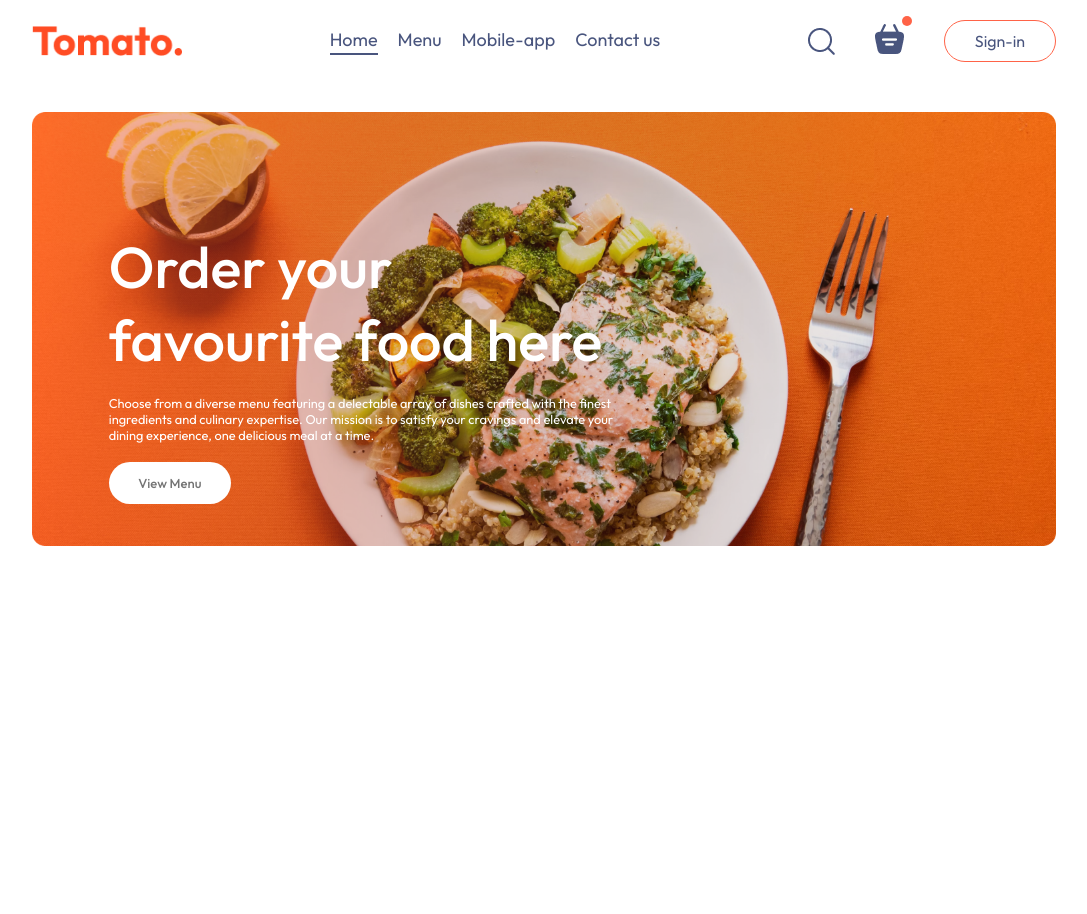
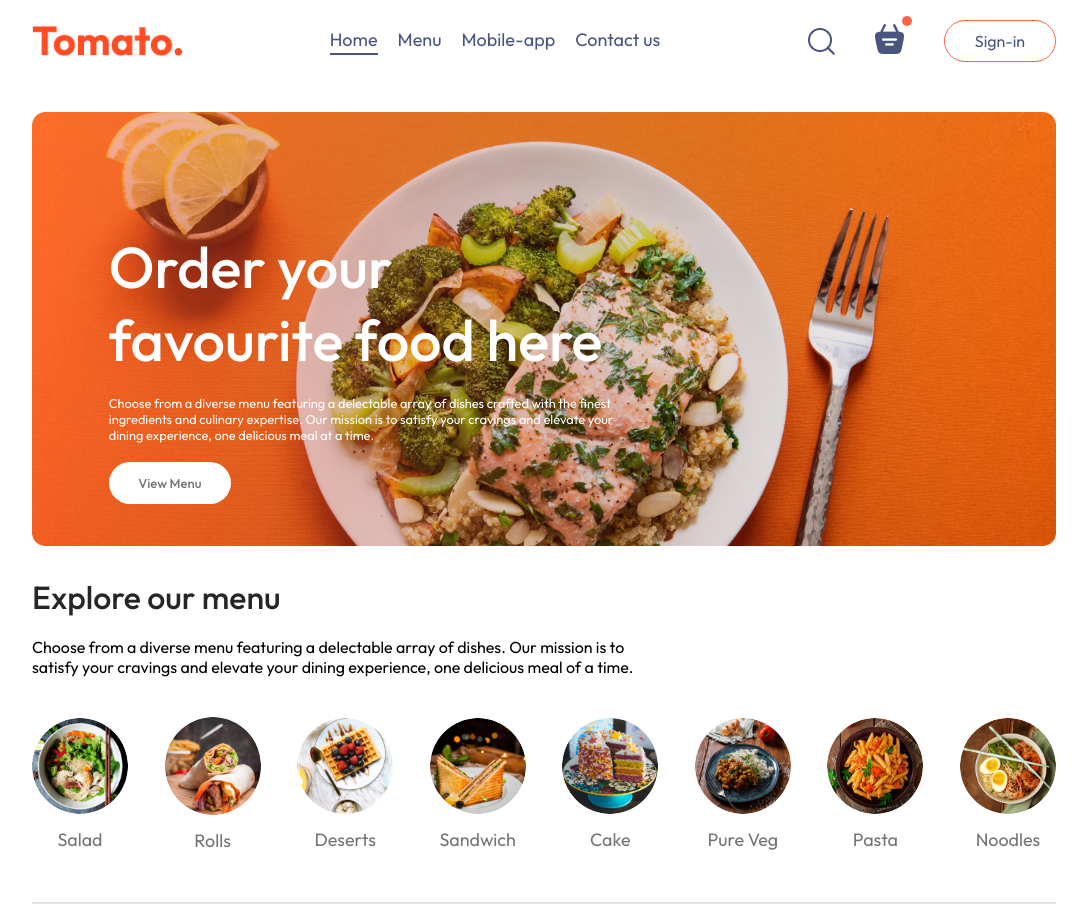
Before and after one commit to Annath-Beevi/Food-Delivery-Website, a React (Vite) app in the folder frontend/: page / in a window 1280 px wide. Shown: the whole page, without its empty margins (96-1183 px from the left). Before the commit the page ends 800 px from the top, so only its background shows below. Built offline with nearby package versions, Linux system fonts and the light colour scheme.

Commit message:
explore menu

```diff
--- /dev/null
+++ b/frontend/src/components/ExploreMenu/ExploreMenu.css
@@ -0,0 +1,51 @@
+.explore-menu{
+    display: flex;
+    flex-direction: column;
+    gap: 20px;
+}
+
+.explore-menu h1{
+    color: #262626;
+    font-weight: 500;
+}
+
+.explore-menu-text{
+     max-width: 60%;
+     columns: #808080;
+}
+
+.explore-menu-list{
+    display: flex;
+    justify-content: space-between;
+    align-items: center;
+    gap: 30px;
+    text-align: center;
+    margin: 20px 0px;
+    overflow-x: scroll;
+}
+
+.explore-menu-list::-webkit-scrollbar{
+    display: none;
+}
+
+.explore-menu-list-item img{
+    width: 7.5vw;
+    min-width: 80px;
+    cursor: pointer;
+    border-radius: 50%;
+    transition: 0.2s;
+}
+
+.explore-menu-list-item p{
+    margin-top: 10px;
+    color: #747474;
+    font-size: max(1.4vw, 16px);
+    cursor: pointer;
+}
+
+.explore-menu hr{
+    margin: 10px 0px;
+    height: 2px;
+    background-color: #e2e2e2;
+    border: none;
+}
--- /dev/null
+++ b/frontend/src/components/ExploreMenu/ExploreMenu.jsx
@@ -0,0 +1,25 @@
+import React from 'react'
+import './ExploreMenu.css'
+import { menu_list} from '../../assets/assets'
+
+const ExploreMenu = () => {
+  return (
+    <div className='explore-menu' id='explore-menu'>
+        <h1>Explore our menu</h1>
+        <p className='explore-menu-text'>Choose from a diverse menu featuring a delectable array of dishes. Our mission is to satisfy your cravings and elevate your dining experience, one delicious meal of a time.</p>
+        <div className="explore-menu-list">
+            {menu_list.map((item, index)=>{
+                return (
+                    <div key={index} className="explore-menu-list-item">
+                        <img src={item.menu_image} alt="" />
+                        <p>{item.menu_name}</p>
+                    </div>
+                )
+            })}
+        </div>
+        <hr />
+    </div>
+  )
+}
+
+export default ExploreMenu
--- a/frontend/src/pages/Home/Home.jsx
+++ b/frontend/src/pages/Home/Home.jsx
@@ -1,11 +1,13 @@
 import React from 'react'
 import './Home.css'
 import Header from '../../components/Header/Header'
+import ExploreMenu from '../../components/ExploreMenu/ExploreMenu'
 
 const Home = () => {
   return (
     <div>
       <Header/>
+      <ExploreMenu/>
     </div>
   )
 }
```
